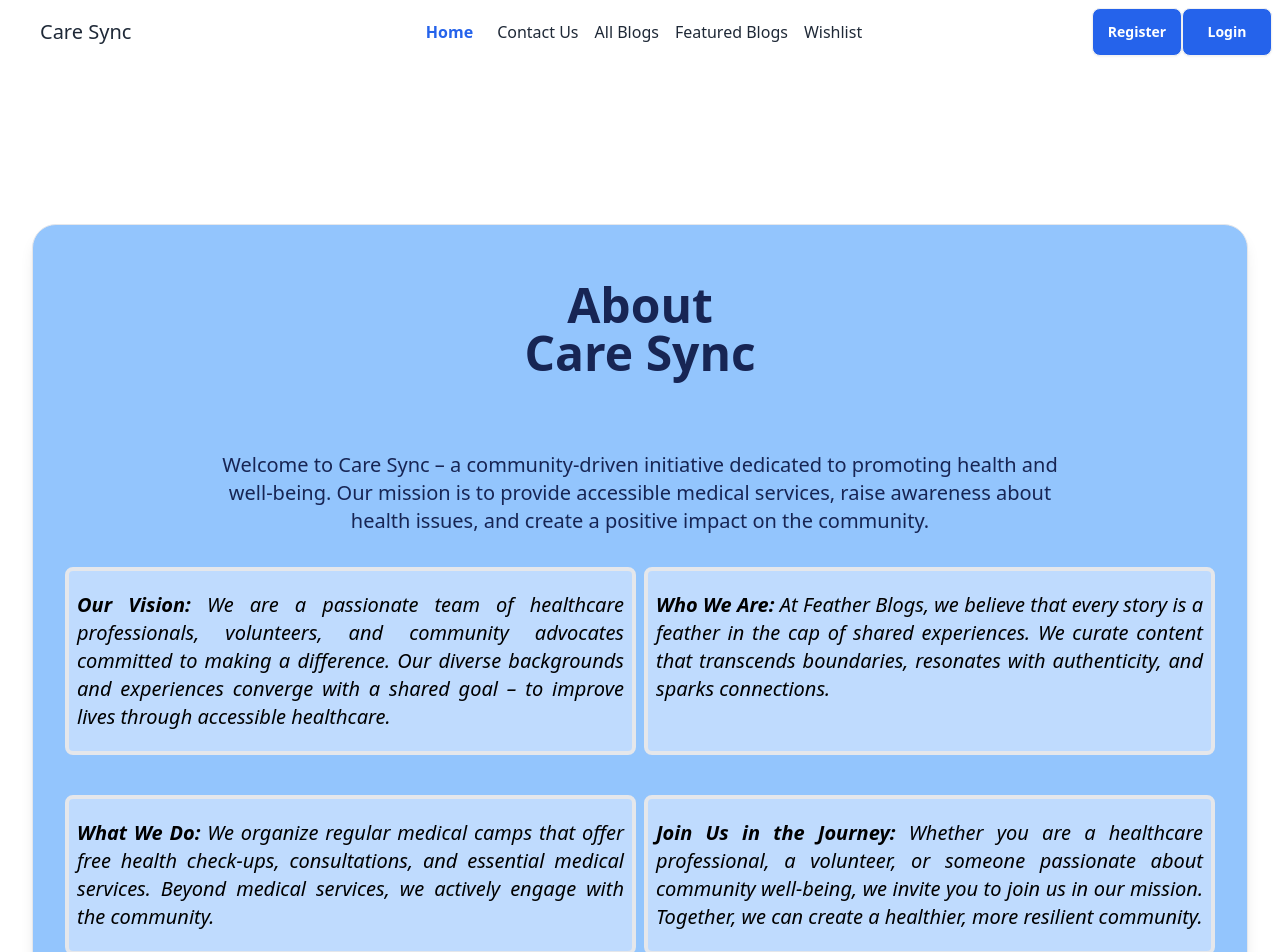
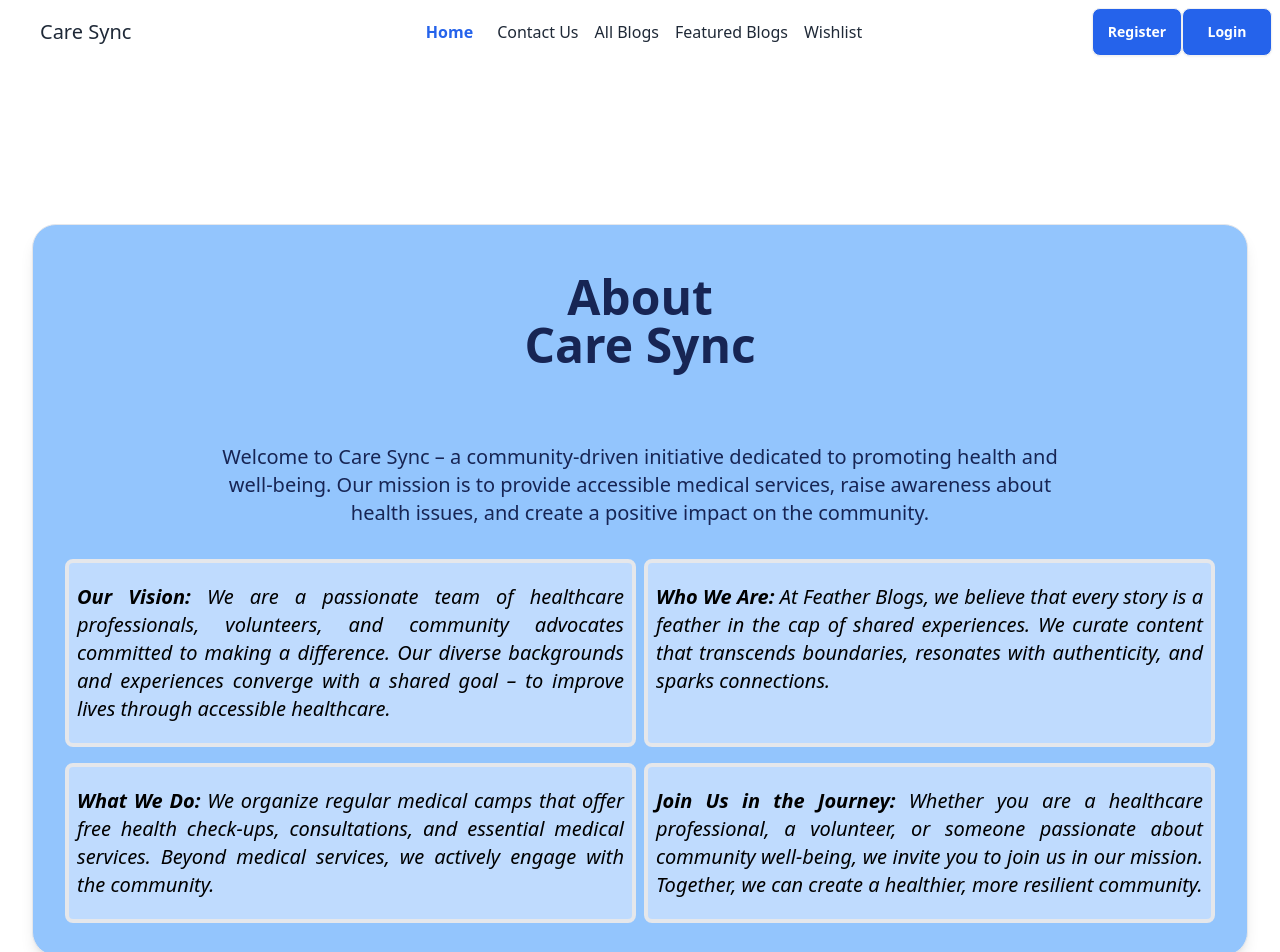
Before and after one commit to AdnanSakib04/medical-camp-client-side, a React (Vite) app: page / in a window 1280 px wide. Shown: the top 952 px of the page. Built offline with nearby package versions, Linux system fonts and the light colour scheme; no server answers; some icons are missing.

Commit message:
about us section padding updatd

```diff
--- a/src/pages/Home/AboutUs.jsx
+++ b/src/pages/Home/AboutUs.jsx
@@ -5,7 +5,7 @@ const AboutUs = () => {
         <div>
             <div className="max-w-7xl px-8 mx-auto ">
 
-                <div className=" bg-blue-300 shadow-lg border mt-40 mb-40 rounded-3xl px-8 text-blue-950 p-2">
+                <div className=" bg-blue-300 shadow-lg border mt-40 mb-40 pb-8 rounded-3xl px-8 text-blue-950 ">
                     <h1 className="mt-10 text-5xl font-bold text-center  max-w-max mx-auto p-2 rounded-lg ">About <br /> Care Sync </h1>
                     <h1 className=" text-blue-600 text-center text-5xl font-bold max-w-max mx-auto"><FaBriefcaseMedical></FaBriefcaseMedical></h1>
 
@@ -13,20 +13,20 @@ const AboutUs = () => {
                         <p className="  w-3/4 mx-auto text-center text-xl my-3 font-medium">Welcome to Care Sync – a community-driven initiative dedicated to promoting health and well-being. Our mission is to provide accessible medical services, raise awareness about health issues, and create a positive impact on the community.</p>
                     </div>
 
-                    <div className=" text-black  italic grid grid-cols-1 lg:grid-cols-2 gap-2 ">
-                        <div className="bg-blue-200  border-4   mx-auto rounded-lg mt-4 mb-4  ">
+                    <div className=" text-black  italic grid grid-cols-1 lg:grid-cols-2 gap-x-2 ">
+                        <div className="bg-blue-200  border-4   mx-auto rounded-lg mt-4   ">
                             <p className="  p-2 mx-auto text-justify text-xl my-3"><span className=" font-bold">Our Vision:</span> We are a passionate team of healthcare professionals, volunteers, and community advocates committed to making a difference. Our diverse backgrounds and experiences converge with a shared goal – to improve lives through accessible healthcare.</p>
                         </div>
 
-                        <div className="bg-blue-200  border-4   mx-auto rounded-lg mt-4 mb-4  ">
+                        <div className="bg-blue-200  border-4   mx-auto rounded-lg mt-4   ">
                             <p className="  p-2 mx-auto text-justify text-xl my-3"><span className=" font-bold">Who We Are: </span>
                                 At Feather Blogs, we believe that every story is a feather in the cap of shared experiences. We curate content that transcends boundaries, resonates with authenticity, and sparks connections.</p>
                         </div>
-                        <div className="bg-blue-200  border-4   mx-auto rounded-lg mt-4 mb-4 lg:max-h-[160px] ">
+                        <div className="bg-blue-200  border-4   mx-auto rounded-lg mt-4  lg:max-h-[160px] ">
                             <p className="  p-2 mx-auto text-justify text-xl my-3"><span className=" font-bold">What We Do: </span>
                             We organize regular medical camps that offer free health check-ups, consultations, and essential medical services. Beyond medical services, we actively engage with the community.</p>
                         </div>
-                        <div className="bg-blue-200  border-4   mx-auto rounded-lg mt-4 mb-8  ">
+                        <div className="bg-blue-200  border-4   mx-auto rounded-lg mt-4   ">
                             <p className="  p-2 mx-auto text-justify text-xl my-3"><span className="font-bold">Join Us in the Journey: </span>
                             Whether you are a healthcare professional, a volunteer, or someone passionate about community well-being, we invite you to join us in our mission. Together, we can create a healthier, more resilient community.</p>
                         </div>
```
